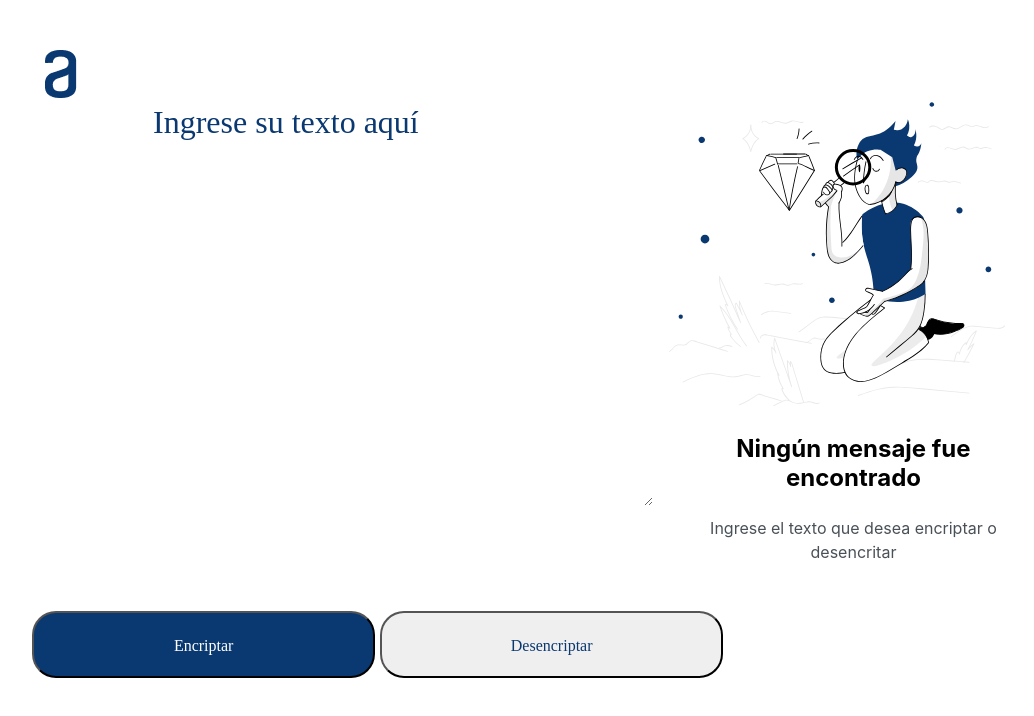
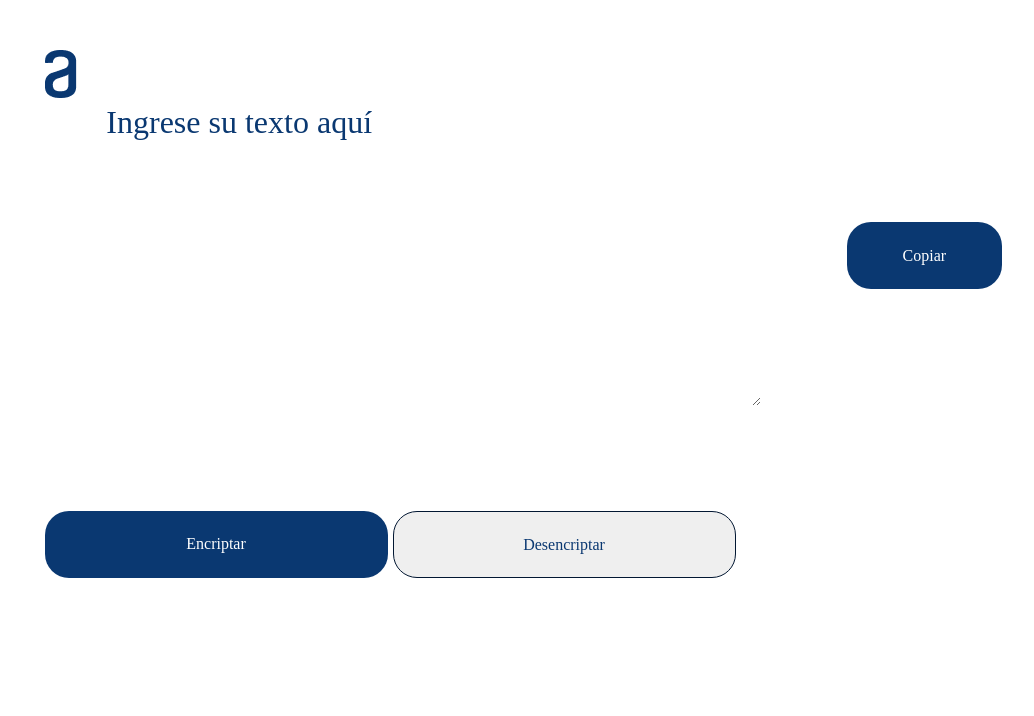
Before and after one commit to rodrigosanchone/rodrigosanchone.github.io-codificador, a plain HTML site: page index.html in a window 1280 px wide. Both pictures are taken after a click on the button "Encriptar". Shown: the whole page, without its empty margins (63-1097 px from the left). Drawn offline with nearby package versions, Linux system fonts and the light colour scheme.

Commit message:
agregando js y cambios el css

```diff
--- a/css/estilos.css
+++ b/css/estilos.css
@@ -37,12 +37,12 @@ body {
 
 .text textarea{
     outline: 0;
-    height:600px;
+    height:400px;
     width: 100%;
     margin: 0 7%;
     border: none;
     font-size: 32px;
-    background-color: #fff;
+    color: #0A3871;
 }
 
 .text textarea::placeholder{
@@ -65,7 +65,7 @@ body {
     height: 67px;
 
     /* Dark blue/dark-blue-300 */
-
+    border: none;
     background: #0A3871;
     border-radius: 24px;
 
@@ -77,12 +77,17 @@ body {
     flex-grow: 0;
 }
 
+.btn1:hover{
+  background: #021732;
+}
+
 .btn2{
     margin-top: 10px;
     flex-direction: row;
     align-items: flex-start;
     padding: 24px;
-    gap: 8px;
+     gap: 8px;
+     border: solid 1px #021732;
 
     width: 343px;
     height: 67px;
@@ -100,9 +105,35 @@ body {
     flex-grow: 0;
 }
 
-.imagen{
-    display: none;
+.btn2:hover{
+  background-color: #495057;
+  color: beige;
 }
+
+.btn3{
+  width: 100%;
+  flex-direction: row;
+  align-items: flex-start;
+  padding: 24px;
+  gap: 8px;
+ color: #fff;
+  width: 343px;
+  height: 67px;
+
+  /* Dark blue/dark-blue-300 */
+  border: none;
+  background: #0A3871;
+  border-radius: 24px;
+
+  /* Inside auto layout */
+
+  flex: none;
+  order: 0;
+  align-self: stretch;
+  flex-grow: 0;
+}
+
+
 
 .mensaje-encriptado h3 {
   font-family: "Inter";
@@ -111,6 +142,11 @@ body {
   font-size: 24px;
   line-height: 120%;
   text-align: center;
+
+}
+
+.mensaje-encriptado{
+  margin-top: 0px;
 }
 
 .mensaje-encriptado p {
@@ -122,6 +158,7 @@ body {
   /* or 24px */
   text-align: center;
   color: #495057;
+
 }
 
 
@@ -140,15 +177,19 @@ body {
 
  .btn2  {
     margin:0px 5px
+
+
  }
+
+
 }
 
 
 @media screen and (min-width: 800px) {
   .principal {
     display: grid;
-    grid-template-columns: 60% 40%;
-    width: 80%;
+    grid-template-columns: 70% 30%;
+    width: 90%;
     margin: 0 auto;
   }
 
@@ -167,16 +208,28 @@ body {
   }
 
   .imagen{
-    display: block;
+    background-image: url('../img/Muñeco.svg');
+    height: 300px;
+    background-repeat: no-repeat;
+    background-size: cover;
+  }
+
+
+ .text textarea{
+    outline: 0;
+    height:300px;
+
+}
+
+.acciones-btn-3{
+
+}
+
+.btn3{
+  width: 50%;
+  margin: 0 20%;
 }
 
 
 
- .text textarea{
-    outline: 0;
-    height:400px;
-
 }
-
-
-}
--- a/index.html
+++ b/index.html
@@ -6,6 +6,7 @@
     <meta name="viewport" content="width=device-width, initial-scale=1.0">
     <title>DocumentChallenger-Oracle-One-codificador3</title>
     <link rel="stylesheet" href="css/estilos.css">
+    <link rel="icon" type="image/x-icon" href="img/Logo1x.png">
 </head>
 <body>
     <div class="logo">
@@ -17,22 +18,27 @@
     <div class="principal">
         <div class="text">
 
-            <textarea name="" id="" placeholder="Ingrese su texto aquí"></textarea>
+            <textarea name="" id="texto" placeholder="Ingrese su texto aquí"></textarea>
             <div class="acciones">
-                <button class="btn1">Encriptar</button>
-                <button class="btn2">Desencriptar</button>
+                <button class="btn1" onclick="btnEncriptar()">Encriptar</button>
+                <button class="btn2" onclick="btnDesencriptar()">Desencriptar</button>
               </div>
         </div>
 
 
         <div class="encriptador">
            <div class="imagen">
-            <img src="img/Muñeco.svg" alt="">
+
            </div>
            <div class="mensaje-encriptado">
+
             <h3> Ningún mensaje fue encontrado</h3>
             <p>Ingrese el texto que desea encriptar o desencritar</p>
+            <p id="parrafo-mensaje"></p>
            </div>
+        <div class="acciones-btn-3">
+            <button class="btn3" onclick="copiar()">Copiar</button>
+        </div>
         </div>
 
 
@@ -40,6 +46,6 @@
 
     </div>
 
-
+ <script src="script/code.js"></script>
 </body>
 </html>
--- /dev/null
+++ b/script/code.js
@@ -0,0 +1,73 @@
+
+const texto= document.querySelector("#texto")
+const imagen= document.querySelector(".imagen")
+const mensajeEncriptado= document.querySelector(".mensaje-encriptado")
+
+
+function btnEncriptar(){
+
+     imagen.style.backgroundImage= "none"
+     const textoEncriptado = encriptar(texto.value);
+     mensajeEncriptado.innerHTML= textoEncriptado;
+     mensajeEncriptado.style.marginTop= "-300px";
+     mensajeEncriptado.style.color= "red";
+     mensajeEncriptado.style.fontSize="50px"
+     mensajeEncriptado.style.marginBottom="120px"
+     texto.value=""
+}
+
+
+function btnDesencriptar(){
+
+   imagen.style.backgroundImage= "none"
+   const textoEncriptado = desencriptar(texto.value);
+   mensajeEncriptado.innerHTML= textoEncriptado;
+   mensajeEncriptado.style.marginTop= "-300px";
+   mensajeEncriptado.style.color= "red";
+   mensajeEncriptado.style.fontSize="50px"
+   texto.value=""
+}
+
+function encriptar(stringEncriptar){
+   let matriz= [
+    ["e","enter"],
+    ["i","imes"],
+    ["a","ai"],
+    ["o","ober"],
+    ["u","ufat"]
+   ]
+   stringEncriptar = stringEncriptar.toLowerCase();
+
+   for(let i=0;i<matriz.length;i++){
+     if(stringEncriptar.includes(matriz[i][0])){
+        stringEncriptar= stringEncriptar.replaceAll(matriz[i][0],matriz[i][1])
+     }
+   }
+
+   return stringEncriptar
+}
+
+function desencriptar(stringDesencriptar){
+   let matriz= [
+    ["a","ai"],
+    ["e","enter"],
+    ["i","imes"],
+    ["o","ober"],
+    ["u","ufat"]
+   ]
+   stringDesencriptar = stringDesencriptar.toLowerCase();
+
+   for(let i=0;i<matriz.length;i++){
+     if(stringDesencriptar.includes(matriz[i][1])){
+        stringDesencriptar= stringDesencriptar.replaceAll(matriz[i][1],matriz[i][0])
+     }
+   }
+
+   return stringDesencriptar
+}
+
+/* function copiar(){
+   copiaTexto= textoEncriptado.value
+   navigator.clipboard.writeText(copiaTexto)
+
+} */
```
